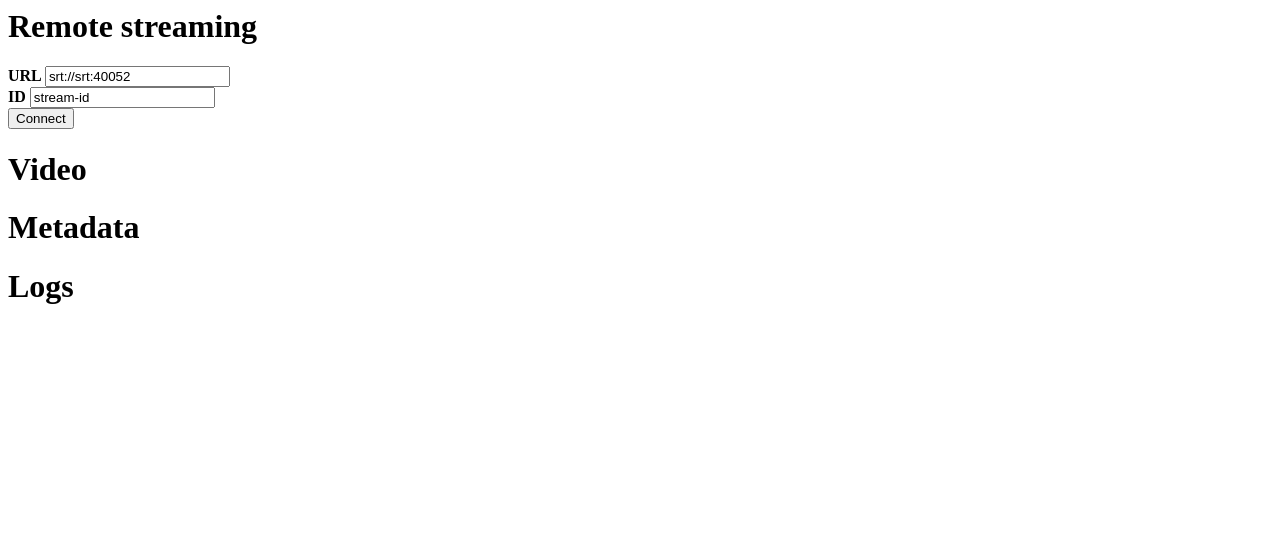
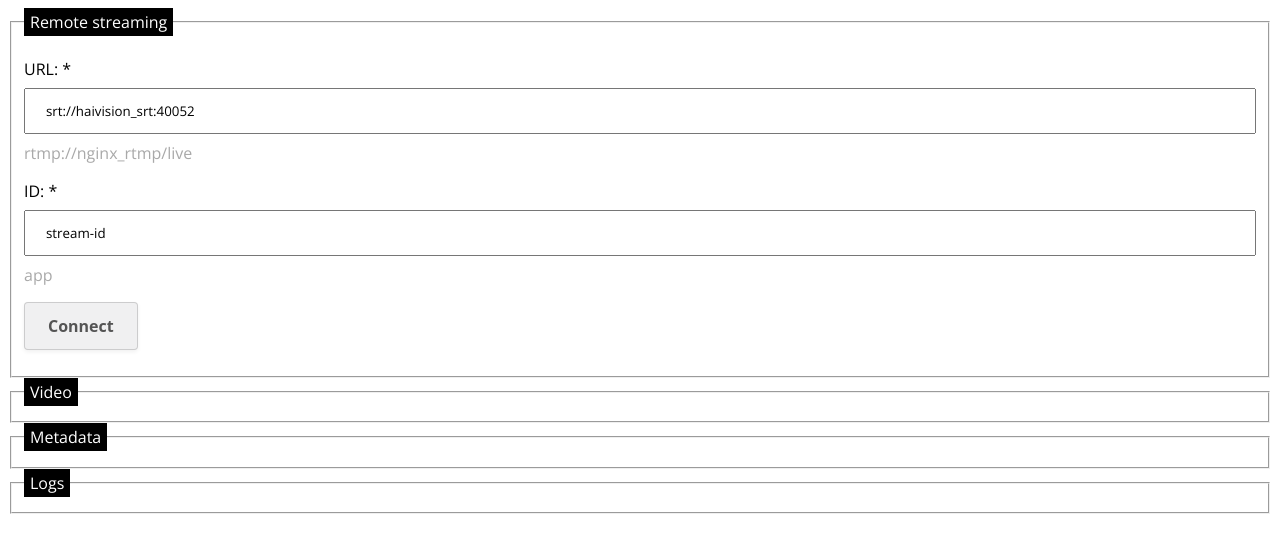
Before and after one commit to flavioribeiro/donut, a plain HTML site: page static/index.html in a window 1280 px wide. Drawn offline with nearby package versions, Linux system fonts and the light colour scheme.

```diff
--- a/static/demo.css
+++ b/static/demo.css
@@ -2,7 +2,70 @@
     SPDX-FileCopyrightText: 2023 The Pion community <https://pion.ly>
     SPDX-License-Identifier: MIT
 */
-textarea {
-    width: 500px;
-    min-height: 75px;
+
+* {
+  font-family: "Open Sans", sans-serif;
 }
+input {
+    width: 100%;
+    padding: 12px 20px;
+    margin: 8px 0;
+    box-sizing: border-box;
+}
+
+legend {
+  background-color: #000;
+  color: #fff;
+  padding: 3px 6px;
+}
+
+.hint {
+  color:darkgray;
+}
+
+button {
+  align-items: center;
+  background-color: #FFFFFF;
+  border: 1px solid rgba(0, 0, 0, 0.1);
+  border-radius: .25rem;
+  box-shadow: rgba(0, 0, 0, 0.02) 0 1px 3px 0;
+  box-sizing: border-box;
+  color: rgba(0, 0, 0, 0.85);
+  cursor: pointer;
+  display: inline-flex;
+  font-family: system-ui,-apple-system,system-ui,"Helvetica Neue",Helvetica,Arial,sans-serif;
+  font-size: 16px;
+  font-weight: 600;
+  justify-content: center;
+  line-height: 1.25;
+  margin: 0;
+  min-height: 3rem;
+  padding: calc(.875rem - 1px) calc(1.5rem - 1px);
+  position: relative;
+  text-decoration: none;
+  transition: all 250ms;
+  user-select: none;
+  -webkit-user-select: none;
+  touch-action: manipulation;
+  vertical-align: baseline;
+  width: auto;
+}
+
+button:hover,
+button:focus {
+  border-color: rgba(0, 0, 0, 0.15);
+  box-shadow: rgba(0, 0, 0, 0.1) 0 4px 12px;
+  color: rgba(0, 0, 0, 0.65);
+}
+
+button {
+  transform: translateY(-1px);
+}
+
+button {
+  background-color: #F0F0F1;
+  border-color: rgba(0, 0, 0, 0.15);
+  box-shadow: rgba(0, 0, 0, 0.06) 0 2px 4px;
+  color: rgba(0, 0, 0, 0.65);
+  transform: translateY(0);
+}
--- a/static/index.html
+++ b/static/index.html
@@ -3,29 +3,48 @@
 <head>
 	<title>donut</title>
 	<script src="demo.js"></script>
-	<style src="demo.css"></style>
+	<link rel="stylesheet" href="demo.css">
+	</link>
+	<link rel="preconnect" href="https://fonts.googleapis.com">
+	<link rel="preconnect" href="https://fonts.gstatic.com" crossorigin>
+	<link href="https://fonts.googleapis.com/css2?family=Open+Sans:ital,wght@0,300..800;1,300..800&display=swap"
+		rel="stylesheet">
 </head>
 
 <body>
 
-	<h1>Remote streaming</h1>
-	<b> URL </b>
-	<input type="text" id="stream-url" value="srt://srt:40052"> <br />
+	<fieldset>
+		<legend>Remote streaming</legend>
+		<p>
+			<label for="stream-url">URL: <span aria-label="required">*</span></label>
+			<input id="stream-url" type="text" name="stream-url" required value="srt://haivision_srt:40052" />
+			<label class="hint">rtmp://nginx_rtmp/live</label>
+		</p>
+		<p>
+			<label for="stream-id">ID: <span aria-label="required">*</span></label>
+			<input id="stream-id" type="text" name="stream-id" required value="stream-id" />
+			<label class="hint">app</label>
+		</p>
+		<p>
+			<button onclick="onConnect()"> Connect </button>
+		</p>
+	</fieldset>
 
-	<b> ID </b>
-	<input type="text" id="stream-id" value="stream-id" /> <br />
+	<fieldset>
+		<legend>Video</legend>
+		<div id="remoteVideos"></div>
+	</fieldset>
 
-	<button onclick="onConnect()"> Connect </button>
 
-	<h1>Video</h1>
-	<div id="remoteVideos"></div>
+	<fieldset>
+		<legend>Metadata</legend>
+		<div id="metadata"></div>
+	</fieldset>
 
-	<h1>Metadata</h1>
-	<div id="metadata"></div>
-
-	<h1>Logs</h1>
-	<div id="log"></div>
-
+	<fieldset>
+		<legend>Logs</legend>
+		<div id="log"></div>
+	</fieldset>
 </body>
 
 <script>
```
Also changed, not shown: 9 other files.
